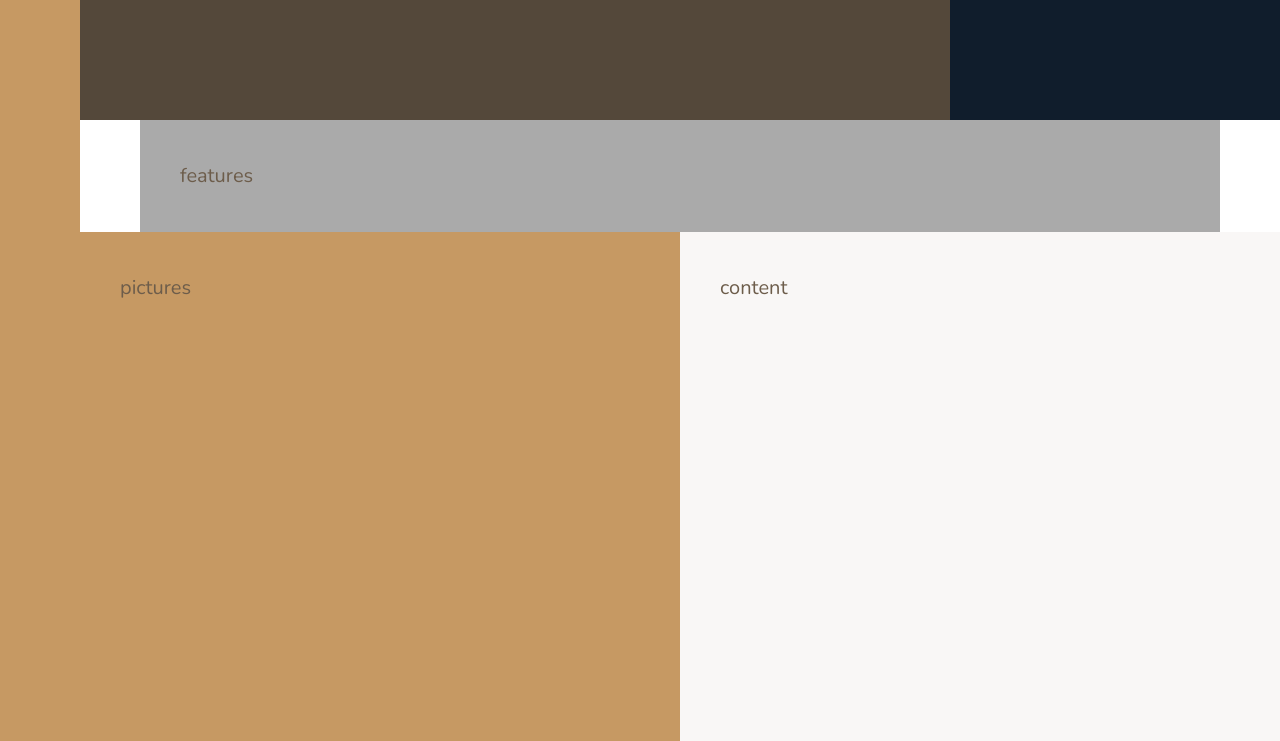
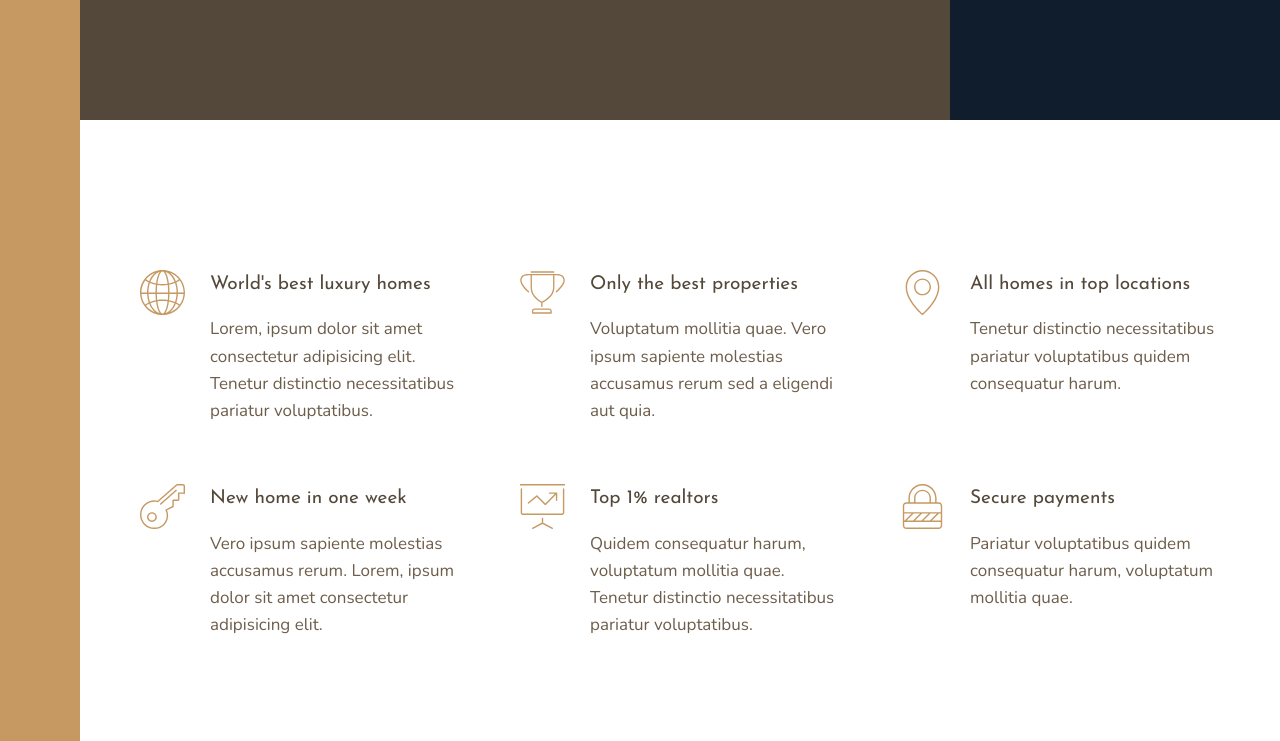
Before and after one commit to usamasaif/Nexter-Sass-Project-3, a website: page index.html in a window 1280 px wide. Shown: the part 520-1261 px from the top of the page. Drawn offline with nearby package versions, Linux system fonts and the light colour scheme.

Commit message:
Features section added

```diff
--- a/index.html
+++ b/index.html
@@ -21,7 +21,73 @@
 
     <div class="realtors">Top 3 realtors</div>
 
-    <section class="features">features</section>
+    <section class="features">
+      <div class="feature">
+        <svg class="feature__icon">
+          <use xlink:href="img/sprite.svg#icon-global"></use>
+        </svg>
+        <h4 class="heading-4 heading-4__dark">World's best luxury homes</h4>
+        <p class="feature__text">
+          Lorem, ipsum dolor sit amet consectetur adipisicing elit. Tenetur
+          distinctio necessitatibus pariatur voluptatibus.
+        </p>
+      </div>
+
+      <div class="feature">
+        <svg class="feature__icon">
+          <use xlink:href="img/sprite.svg#icon-trophy"></use>
+        </svg>
+        <h4 class="heading-4 heading-4__dark">Only the best properties</h4>
+        <p class="feature__text">
+          Voluptatum mollitia quae. Vero ipsum sapiente molestias accusamus
+          rerum sed a eligendi aut quia.
+        </p>
+      </div>
+
+      <div class="feature">
+        <svg class="feature__icon">
+          <use xlink:href="img/sprite.svg#icon-map-pin"></use>
+        </svg>
+        <h4 class="heading-4 heading-4__dark">All homes in top locations</h4>
+        <p class="feature__text">
+          Tenetur distinctio necessitatibus pariatur voluptatibus quidem
+          consequatur harum.
+        </p>
+      </div>
+
+      <div class="feature">
+        <svg class="feature__icon">
+          <use xlink:href="img/sprite.svg#icon-key"></use>
+        </svg>
+        <h4 class="heading-4 heading-4__dark">New home in one week</h4>
+        <p class="feature__text">
+          Vero ipsum sapiente molestias accusamus rerum. Lorem, ipsum dolor sit
+          amet consectetur adipisicing elit.
+        </p>
+      </div>
+
+      <div class="feature">
+        <svg class="feature__icon">
+          <use xlink:href="img/sprite.svg#icon-presentation"></use>
+        </svg>
+        <h4 class="heading-4 heading-4__dark">Top 1% realtors</h4>
+        <p class="feature__text">
+          Quidem consequatur harum, voluptatum mollitia quae. Tenetur distinctio
+          necessitatibus pariatur voluptatibus.
+        </p>
+      </div>
+
+      <div class="feature">
+        <svg class="feature__icon">
+          <use xlink:href="img/sprite.svg#icon-lock"></use>
+        </svg>
+        <h4 class="heading-4 heading-4__dark">Secure payments</h4>
+        <p class="feature__text">
+          Pariatur voluptatibus quidem consequatur harum, voluptatum mollitia
+          quae.
+        </p>
+      </div>
+    </section>
 
     <div class="story__pictures">pictures</div>
     <div class="story__content">content</div>
--- a/sass/_base.scss
+++ b/sass/_base.scss
@@ -41,9 +41,4 @@ body {
     [sidebar-start] 8rem [sidebar-end full-start] minmax(6rem, 1fr)
     [center-start] repeat(8, [col-start] minmax(min-content, 14rem) [col-end])
     [center-end] minmax(6rem, 1fr) [full-end];
-
-  & > * {
-    padding: 40px;
-    font-size: 2rem;
-  }
 }
--- a/sass/_features.scss
+++ b/sass/_features.scss
@@ -1,4 +1,28 @@
 .features {
-  background-color: $color-grey-light-2;
   grid-column: center-start/center-end;
+  margin: 15rem 0;
+
+  display: grid;
+  // grid-template-columns: repeat(3, 1fr);
+  grid-template-columns: repeat(auto-fit, minmax(25rem, 1fr));
+  grid-gap: 6rem;
+  align-items: start;
 }
+
+.feature {
+  display: grid;
+  grid-template-columns: min-content 1fr;
+  grid-row-gap: 1.5rem;
+  grid-column-gap: 2.5rem;
+
+  &__icon {
+    fill: $color-primary;
+    height: 4.5rem;
+    width: 4.5rem;
+    grid-row: 1 / span 2;
+  }
+
+  &__text {
+    font-size: 1.7rem;
+  }
+}
--- a/sass/_typography.scss
+++ b/sass/_typography.scss
@@ -0,0 +1,29 @@
+%heading {
+  font-family: $font-display;
+  font-weight: 400;
+}
+
+.heading-1 {
+  @extend %heading;
+}
+
+.heading-2 {
+  @extend %heading;
+}
+
+.heading-3 {
+  @extend %heading;
+}
+
+.heading-4 {
+  @extend %heading;
+  font-size: 1.9rem;
+
+  &__light {
+    color: $color-grey-light-1;
+  }
+
+  &__dark {
+    color: $color-grey-dark-1;
+  }
+}
```
Also changed, not shown: css/style.css.
